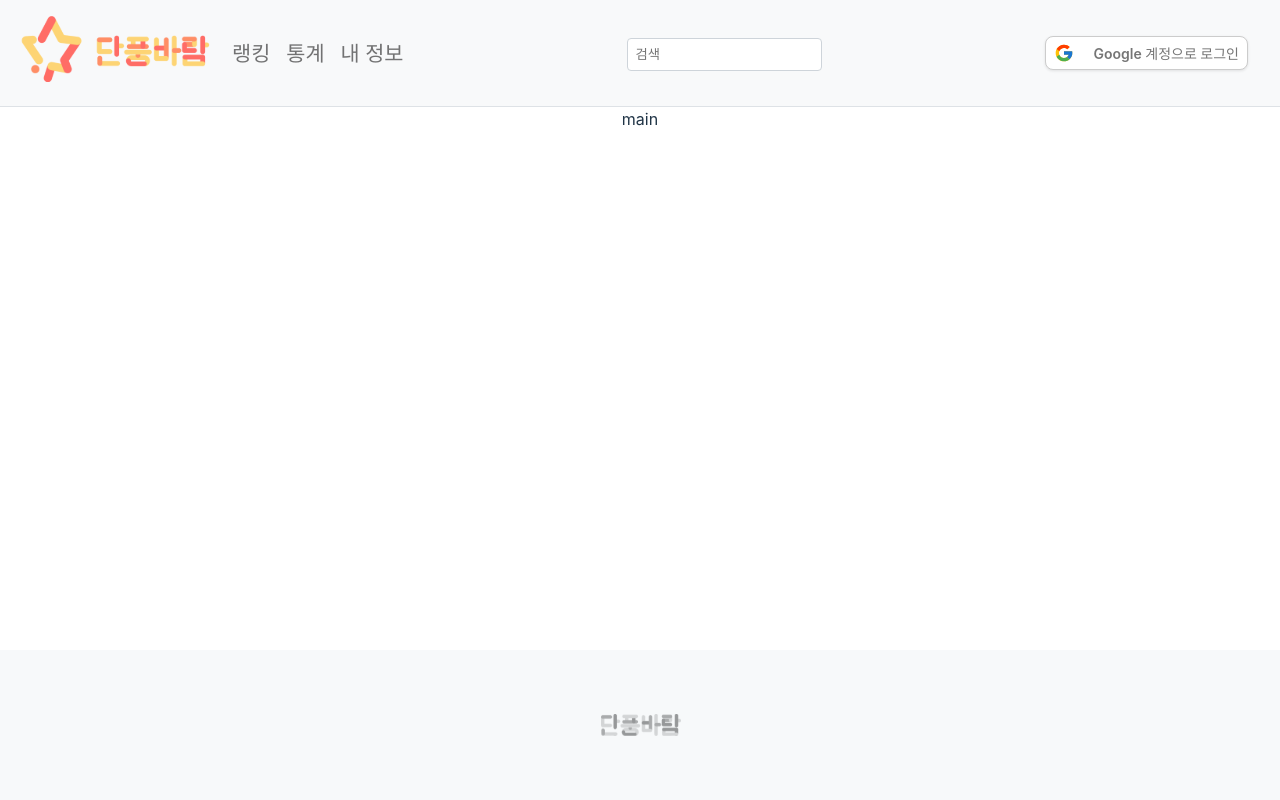
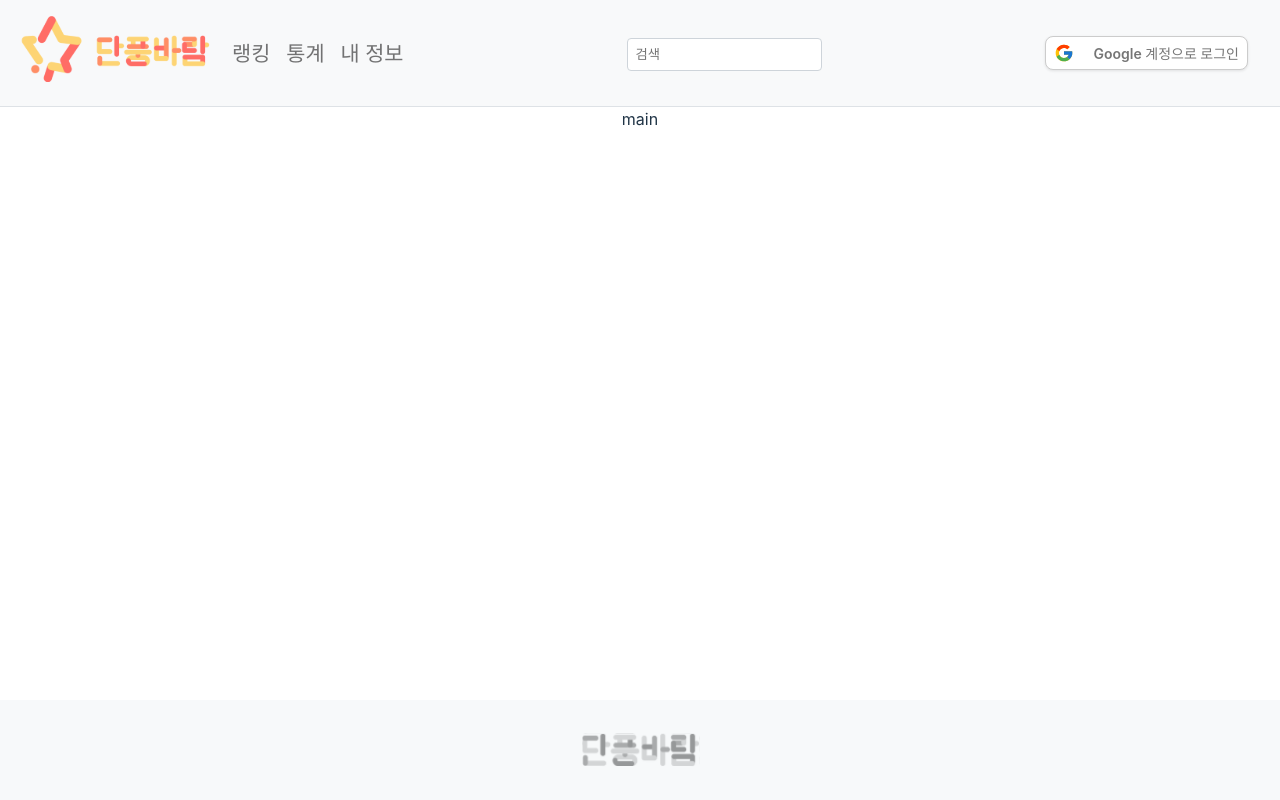
Before and after one commit to GC-MapleWind/DPBR-FE, a React (Vite) app: page / in a window 1280 px wide. Built offline with nearby package versions, Linux system fonts and the light colour scheme; no server answers.

Commit message:
refactor: footer 수정

```diff
--- a/src/styles/App.css
+++ b/src/styles/App.css
@@ -59,7 +59,12 @@ main {
     display: flex;
     justify-content: center;
     align-items: center;
-    background: url('../../public/footer.svg') no-repeat center center;
+    background: #F7F9FA;
     background-size: cover;
-    height: 150px; /* footer 높이를 적절히 설정하세요 */
+    height: 100px; /* footer 높이를 적절히 설정하세요 */
 }
+
+.footer img {
+    width: 130px; /* 원하는 너비로 설정 */
+    height: auto; /* 비율을 유지하면서 높이를 자동으로 설정 */
+}
```
Also changed, not shown: public/footer.svg.
